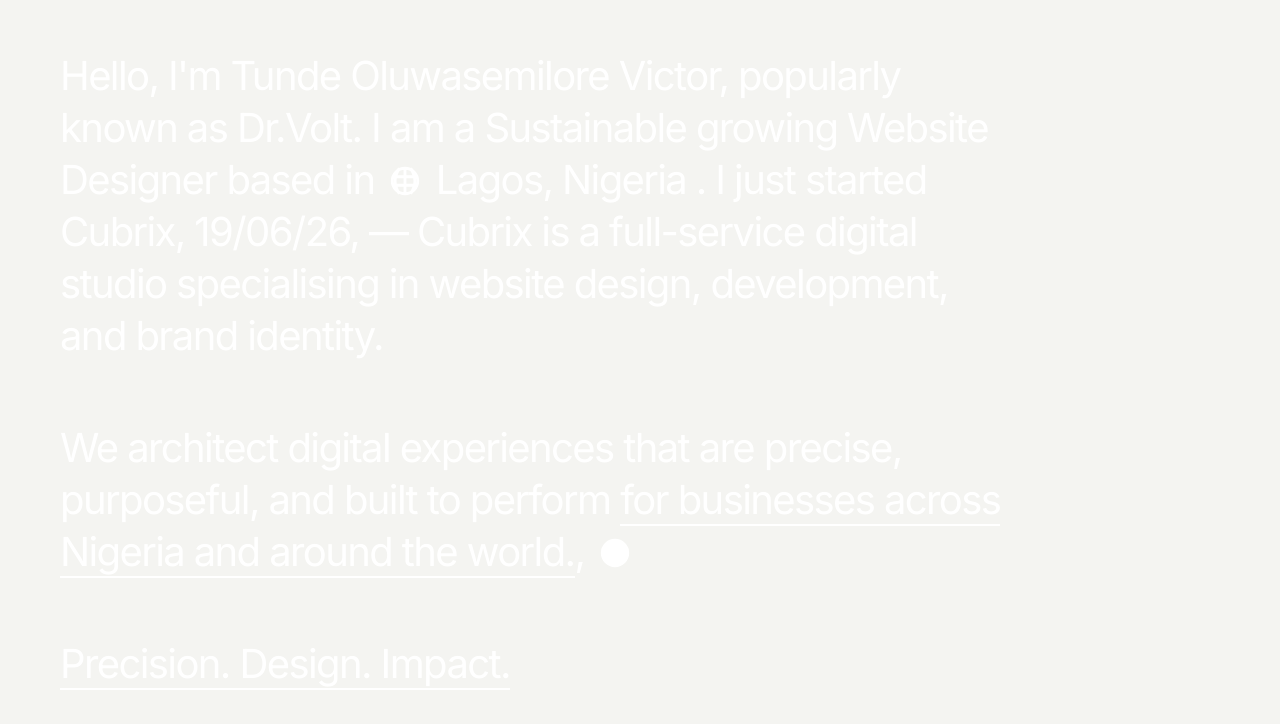
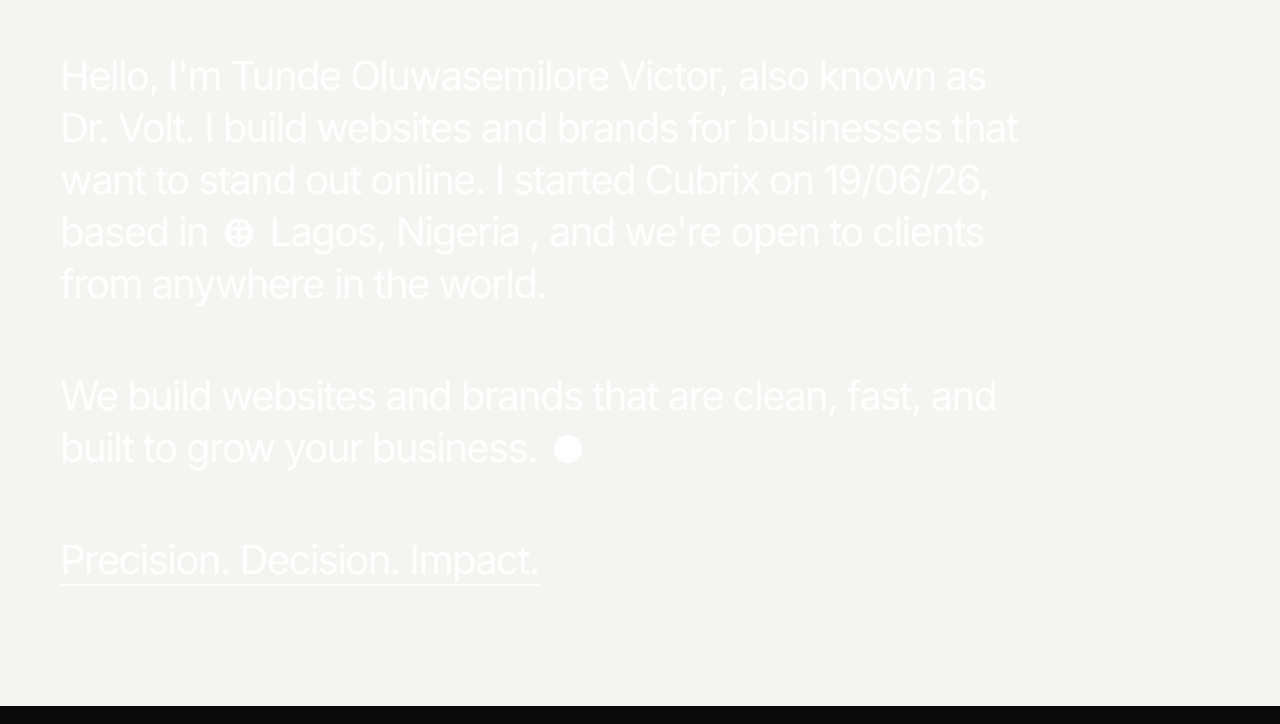
Before and after one commit to volt16splash/Cubrix, a plain HTML site: page index.html in a window 1280 px wide. Shown: the part 836-1560 px from the top of the page. Drawn offline with nearby package versions, Linux system fonts and the light colour scheme; animation ran at ten frames a second; a script that the page names is missing.

Commit message:
Update about section copy

```diff
--- a/index.html
+++ b/index.html
@@ -325,8 +325,7 @@
       <article style="max-width: 960px;">
         <p class="reveal-text"
           style="margin-bottom: 60px; opacity: 0; transform: translateY(20px); transition: all 0.8s cubic-bezier(0.16, 1, 0.3, 1);">
-          Hello, I'm Tunde Oluwasemilore Victor, popularly known as Dr.Volt. I am a Sustainable growing Website Designer
-          based in
+          Hello, I'm Tunde Oluwasemilore Victor, also known as Dr. Volt. I build websites and brands for businesses that want to stand out online. I started Cubrix on 19/06/26, based in
           <span
             style="display: inline-flex; align-items: center; height: 0.85em; margin: 0 0.1em; transform: translateY(0.1em);">
             <svg viewBox="0 0 24 24" fill="none" stroke="currentColor" stroke-width="2" style="height: 100%;">
@@ -338,15 +337,12 @@
               </path>
             </svg>
           </span>
-          Lagos, Nigeria . I just started Cubrix, 19/06/26,
-          — Cubrix is a full-service digital studio specialising in website design, development, and brand identity.
+          Lagos, Nigeria , and we're open to clients from anywhere in the world.
         </p>
 
         <p class="reveal-text"
           style="margin-bottom: 60px; opacity: 0; transform: translateY(20px); transition: all 0.8s cubic-bezier(0.16, 1, 0.3, 1);">
-          We architect digital experiences that are precise, purposeful, and built to perform
-          <a href="#" style="color: inherit; text-decoration: none; border-bottom: 2px solid #ffffff;">for businesses
-            across Nigeria and around the world.</a>,
+          We build websites and brands that are clean, fast, and built to grow your business.
           <span
             style="display: inline-flex; align-items: center; height: 0.85em; margin: 0 0.1em; transform: translateY(0.1em);">
             <svg viewBox="0 0 24 24" fill="currentColor" style="height: 100%;">
@@ -358,7 +354,7 @@
         <p class="reveal-text"
           style="opacity: 0; transform: translateY(20px); transition: all 0.8s cubic-bezier(0.16, 1, 0.3, 1);">
           <a href="#" style="color: inherit; text-decoration: none; border-bottom: 2px solid #ffffff;"> Precision.
-            Design. Impact.</a>
+            Decision. Impact.</a>
         </p>
       </article>
     </main>
```
